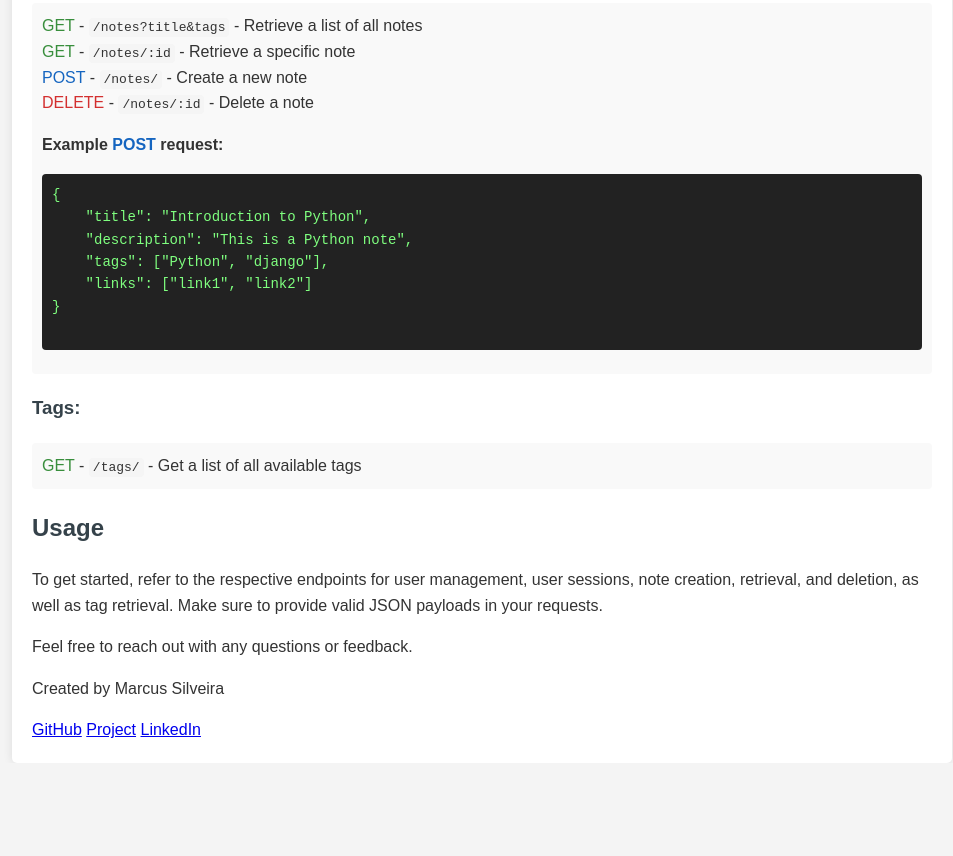
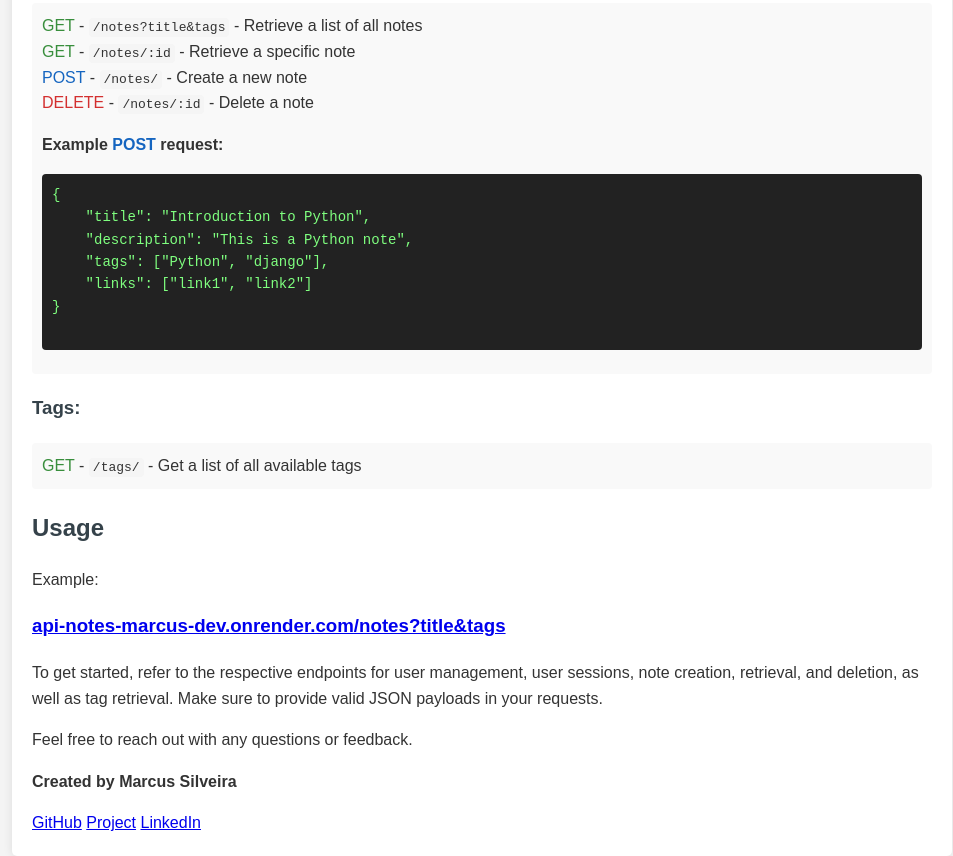
Before and after one commit to marcus-silveira/api-notes, a website: page index.html in a window 1280 px wide. Shown: the part 1392-2248 px from the top of the page, without its empty margins (158-1111 px from the left). Before the commit the page ends 2155 px from the top, so only its background shows below. Drawn offline with Linux system fonts and the light colour scheme.

Commit message:
atualizado o html

```diff
--- a/index.html
+++ b/index.html
@@ -152,13 +152,15 @@
         </div>
 
         <h2 id="usage">Usage</h2>
+        <p>Example:</p>
+        <h3><a href="https://api-notes-marcus-dev.onrender.com/notes?title&tags">api-notes-marcus-dev.onrender.com/notes?title&tags</a></h3>
         <p>To get started, refer to the respective endpoints for user management, user sessions, note creation, retrieval,
             and deletion, as well as tag retrieval. Make sure to provide valid JSON payloads in your requests.</p>
 
         <p>Feel free to reach out with any questions or feedback.</p>
 
         <footer>
-            <p>Created by Marcus Silveira</p>
+            <p><strong>Created by Marcus Silveira</strong></p>
             <div class="footer-links">
                 <a class="footer-link" href="https://github.com/marcus-silveira">GitHub</a>
                 <a class="footer-link" href="https://github.com/marcus-silveira/api-notes">Project</a>
```
